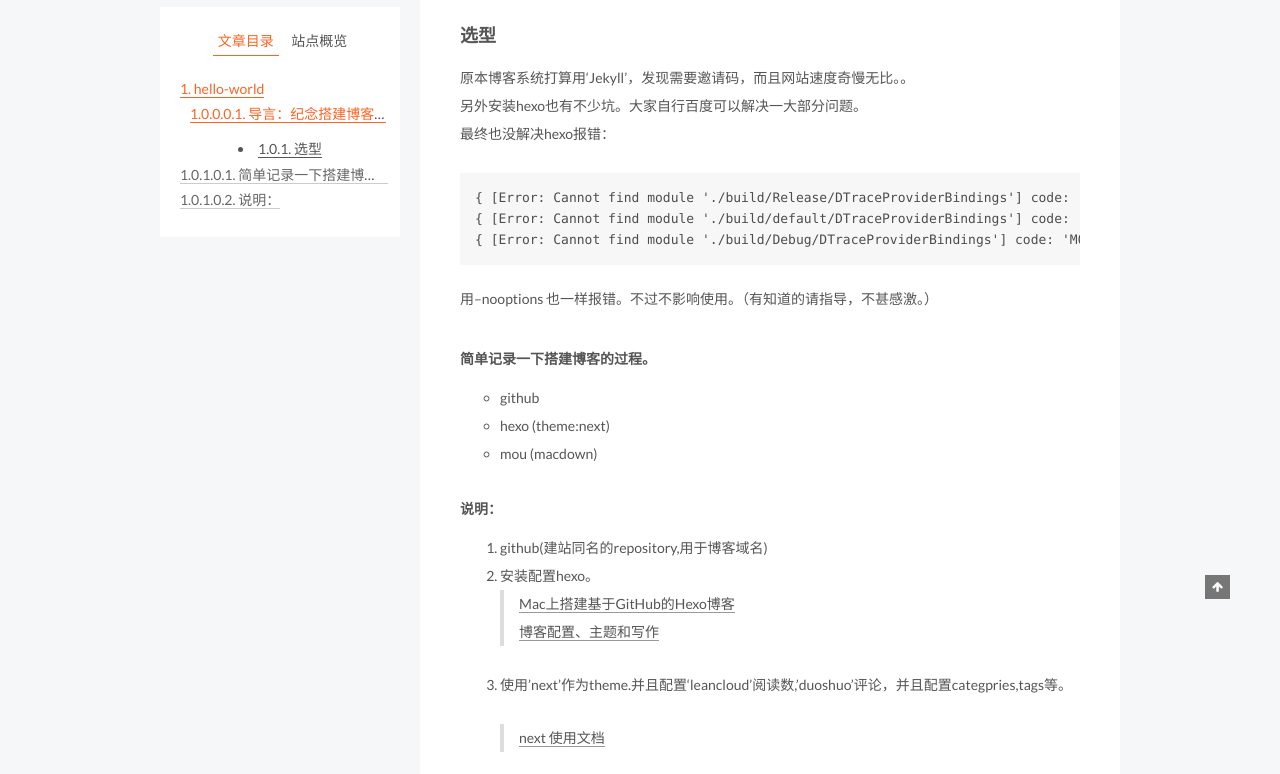
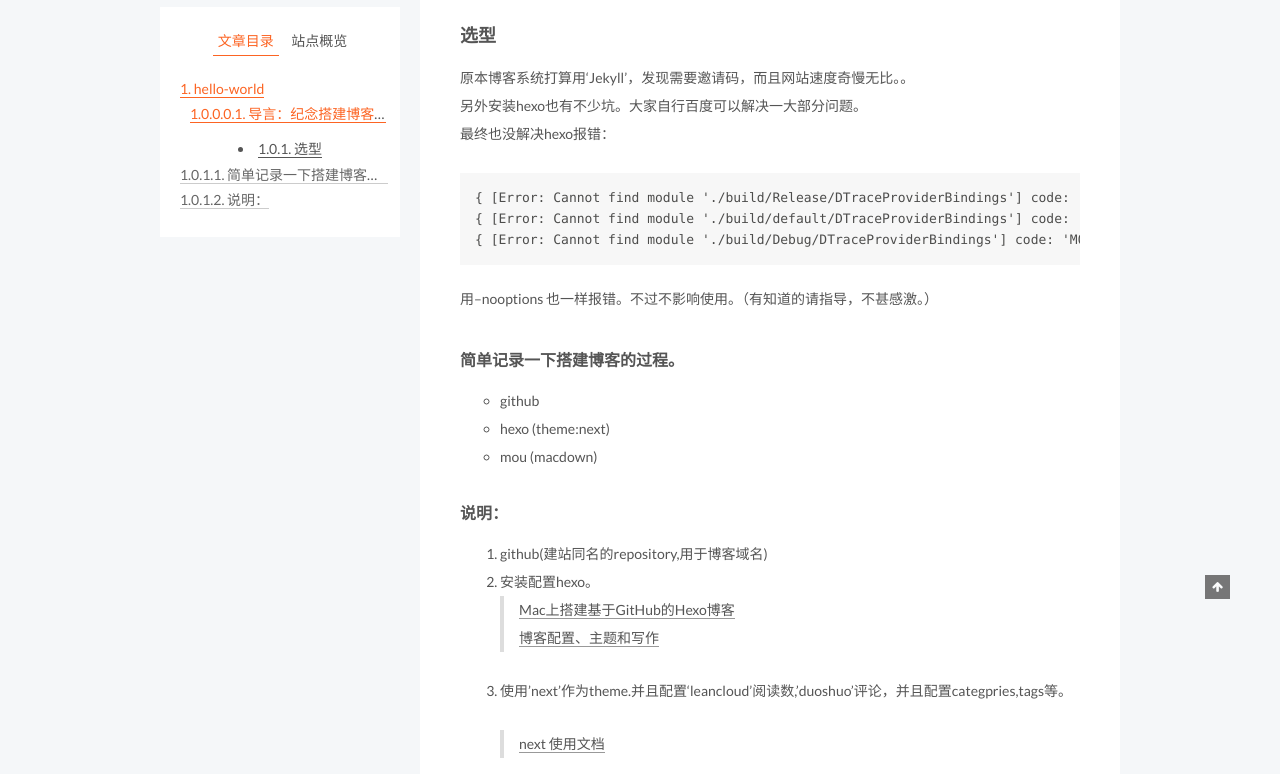
Before and after one commit to yzxFox/yzxFox.github.io, a plain HTML site: page 2016/10/18/hello-world/index.html in a window 1280 px wide. Shown: the part 301-1075 px from the top of the page. Drawn offline with Linux system fonts and the light colour scheme; a script that the page names is missing.

Commit message:
Site updated: 2016-10-18 11:41:35

```diff
--- a/2016/10/18/hello-world/index.html
+++ b/2016/10/18/hello-world/index.html
@@ -90,7 +90,7 @@
 <meta property="og:url" content="https://yzxfox.github.io/2016/10/18/hello-world/index.html">
 <meta property="og:site_name" content="fox的博客">
 <meta property="og:description" content="hello-world导言：纪念搭建博客，hexo.">
-<meta property="og:updated_time" content="2016-10-18T03:39:24.000Z">
+<meta property="og:updated_time" content="2016-10-18T03:41:09.000Z">
 <meta name="twitter:card" content="summary">
 <meta name="twitter:title" content="hello-world">
 <meta name="twitter:description" content="hello-world导言：纪念搭建博客，hexo.">
@@ -332,12 +332,12 @@
 { [Error: Cannot find module &apos;./build/default/DTraceProviderBindings&apos;] code: &apos;MODULE_NOT_FOUND&apos; }
 { [Error: Cannot find module &apos;./build/Debug/DTraceProviderBindings&apos;] code: &apos;MODULE_NOT_FOUND&apos; }
 </code></pre><p>用–nooptions 也一样报错。不过不影响使用。（有知道的请指导，不甚感激。）</p>
-<h5 id="简单记录一下搭建博客的过程。"><a href="#简单记录一下搭建博客的过程。" class="headerlink" title="简单记录一下搭建博客的过程。"></a>简单记录一下搭建博客的过程。</h5><ul>
+<h4 id="简单记录一下搭建博客的过程。"><a href="#简单记录一下搭建博客的过程。" class="headerlink" title="简单记录一下搭建博客的过程。"></a>简单记录一下搭建博客的过程。</h4><ul>
 <li>github</li>
 <li>hexo (theme:next)</li>
 <li>mou (macdown)</li>
 </ul>
-<h5 id="说明："><a href="#说明：" class="headerlink" title="说明："></a>说明：</h5><ol>
+<h4 id="说明："><a href="#说明：" class="headerlink" title="说明："></a>说明：</h4><ol>
 <li>github(建站同名的repository,用于博客域名)</li>
 <li>安装配置hexo。<blockquote>
 <p> <a href="http://www.jianshu.com/p/13e64c9e2295" target="_blank" rel="external">Mac上搭建基于GitHub的Hexo博客</a><br> <a href="http://www.jianshu.com/p/db7e64d86067" target="_blank" rel="external">博客配置、主题和写作</a></p>
@@ -491,7 +491,7 @@
 
 
 
-              <div class="post-toc-content"><ol class="nav"><li class="nav-item nav-level-1"><a class="nav-link" href="#hello-world"><span class="nav-number">1.</span> <span class="nav-text">hello-world</span></a><ol class="nav-child"><li class="nav-item nav-level-5"><a class="nav-link" href="#导言：纪念搭建博客，hexo"><span class="nav-number">1.0.0.0.1.</span> <span class="nav-text">导言：纪念搭建博客，hexo.</span></a></li></ol></li></ol></li><li class="nav-item nav-level-3"><a class="nav-link" href="#选型"><span class="nav-number">1.0.1.</span> <span class="nav-text">选型</span></a><ol class="nav-child"><li class="nav-item nav-level-5"><a class="nav-link" href="#简单记录一下搭建博客的过程。"><span class="nav-number">1.0.1.0.1.</span> <span class="nav-text">简单记录一下搭建博客的过程。</span></a></li><li class="nav-item nav-level-5"><a class="nav-link" href="#说明："><span class="nav-number">1.0.1.0.2.</span> <span class="nav-text">说明：</span></a></li></ol></li></ol></li></ol></li></ol></li></ol></div>
+              <div class="post-toc-content"><ol class="nav"><li class="nav-item nav-level-1"><a class="nav-link" href="#hello-world"><span class="nav-number">1.</span> <span class="nav-text">hello-world</span></a><ol class="nav-child"><li class="nav-item nav-level-5"><a class="nav-link" href="#导言：纪念搭建博客，hexo"><span class="nav-number">1.0.0.0.1.</span> <span class="nav-text">导言：纪念搭建博客，hexo.</span></a></li></ol></li></ol></li><li class="nav-item nav-level-3"><a class="nav-link" href="#选型"><span class="nav-number">1.0.1.</span> <span class="nav-text">选型</span></a><ol class="nav-child"><li class="nav-item nav-level-4"><a class="nav-link" href="#简单记录一下搭建博客的过程。"><span class="nav-number">1.0.1.1.</span> <span class="nav-text">简单记录一下搭建博客的过程。</span></a></li><li class="nav-item nav-level-4"><a class="nav-link" href="#说明："><span class="nav-number">1.0.1.2.</span> <span class="nav-text">说明：</span></a></li></ol></li></ol></li></ol></li></ol></div>
 
           </div>
         </section>
--- a/css/main.css
+++ b/css/main.css
@@ -1549,7 +1549,7 @@ pre .javascript .function {
   width: 4px;
   height: 4px;
   border-radius: 50%;
-  background: #ffdd2f;
+  background: #baff2a;
 }
 .links-of-blogroll {
   font-size: 13px;
```
